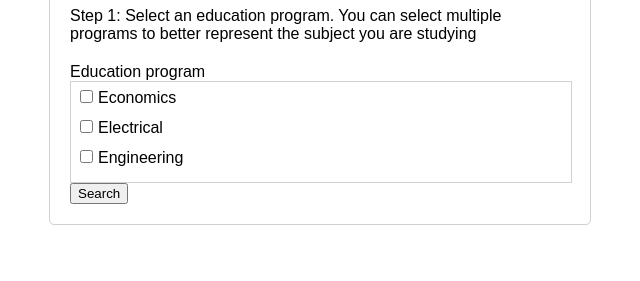
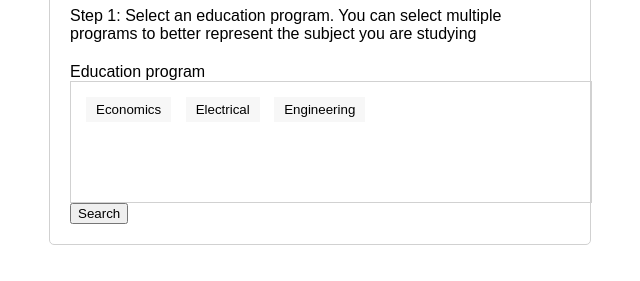
Before and after one commit to JackISED/Career-Exploration-Tool-Test, a plain HTML site: page explore_education.html in a window 1280 px wide. Shown: the part 73-354 px from the top of the page, without its empty margins (320-960 px from the left). Drawn offline with Linux system fonts and the light colour scheme.

Commit message:
changed search by field of study to use buttons

```diff
--- a/explore_education.html
+++ b/explore_education.html
@@ -35,18 +35,33 @@
             height: 100px;
             border: 1px solid #d1d1d1;
             overflow: auto;
+            padding: 10px;
         }
 
-        .multiselect label {
-            display: block;
-            padding: 5px;
+        .multiselect button {
+            margin: 5px;
+            padding: 5px 10px;
+            border: none;
+            background-color: #f7f7f7;
             cursor: pointer;
+            transition: background-color 0.3s ease;
         }
 
-        .multiselect input[type="checkbox"] {
-            margin-right: 5px;
+        .multiselect button.selected {
+            background-color: #007BFF;
+            color: white;
         }
     </style>
+    <script>
+        function toggleSelection(event) {
+            const btn = event.target;
+            if (btn.classList.contains("selected")) {
+                btn.classList.remove("selected");
+            } else {
+                btn.classList.add("selected");
+            }
+        }
+    </script>
 </head>
 
 <body>
@@ -55,9 +70,9 @@
         <div class="description">Step 1: Select an education program. You can select multiple programs to better represent the subject you are studying</div>
         <label for="education-program">Education program</label>
         <div class="multiselect" id="education-program">
-            <label><input type="checkbox" value="Economics">Economics</label>
-            <label><input type="checkbox" value="Electrical">Electrical</label>
-            <label><input type="checkbox" value="Engineering">Engineering</label>
+            <button onclick="toggleSelection(event)">Economics</button>
+            <button onclick="toggleSelection(event)">Electrical</button>
+            <button onclick="toggleSelection(event)">Engineering</button>
         </div>
         <button>Search</button>
     </div>
```
